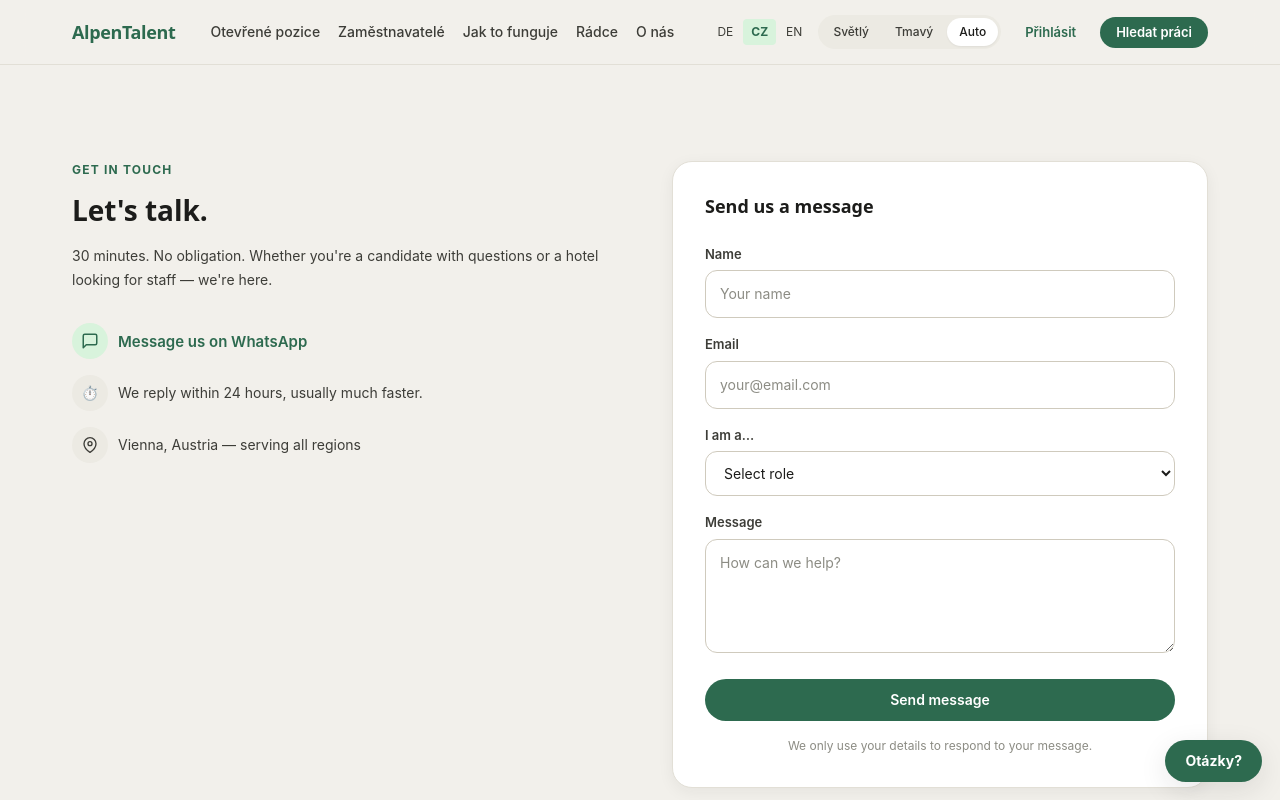
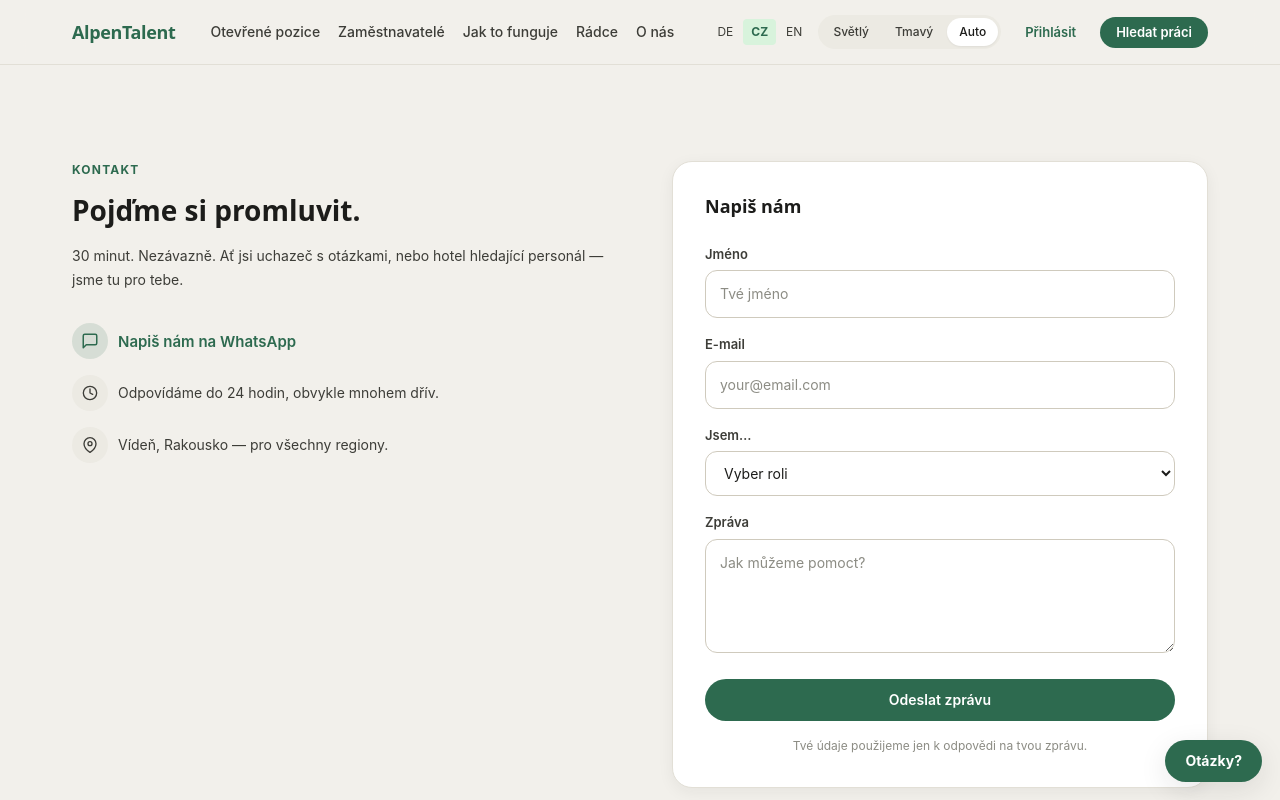
Before and after one commit to BlackBridgeGroup/at-web-beta, a Next.js app: page /cz/contact in a window 1280 px wide. Shown: the top 800 px of the page. Built offline with nearby package versions, Linux system fonts and the light colour scheme.

Commit message:
localize contact + regions

```diff
--- a/app/[locale]/contact/page.tsx
+++ b/app/[locale]/contact/page.tsx
@@ -9,10 +9,45 @@ export function generateStaticParams() {
 
 export const metadata: Metadata = { title: 'Contact' };
 
+const T: Record<string, {
+  eyebrow: string; h1: string; sub: string;
+  whatsapp: string; reply: string; location: string;
+  formTitle: string; name: string; namePh: string; email: string;
+  iam: string; selectRole: string; roleCand: string; roleEmp: string; rolePartner: string;
+  message: string; messagePh: string; send: string; privacy: string;
+}> = {
+  de: {
+    eyebrow: 'Kontakt', h1: 'Sprechen wir.',
+    sub: '30 Minuten. Unverbindlich. Ob du Kandidat mit Fragen bist oder ein Hotel, das Personal sucht — wir sind für dich da.',
+    whatsapp: 'Schreib uns auf WhatsApp', reply: 'Wir antworten innerhalb von 24 Stunden, meist viel schneller.', location: 'Wien, Österreich — für alle Regionen.',
+    formTitle: 'Schreib uns', name: 'Name', namePh: 'Dein Name', email: 'E-Mail',
+    iam: 'Ich bin…', selectRole: 'Rolle wählen', roleCand: 'Kandidat auf Jobsuche', roleEmp: 'Arbeitgeber / Hotel', rolePartner: 'Partner oder andere',
+    message: 'Nachricht', messagePh: 'Wie können wir helfen?', send: 'Nachricht senden', privacy: 'Wir nutzen deine Daten nur, um auf deine Nachricht zu antworten.',
+  },
+  cz: {
+    eyebrow: 'Kontakt', h1: 'Pojďme si promluvit.',
+    sub: '30 minut. Nezávazně. Ať jsi uchazeč s otázkami, nebo hotel hledající personál — jsme tu pro tebe.',
+    whatsapp: 'Napiš nám na WhatsApp', reply: 'Odpovídáme do 24 hodin, obvykle mnohem dřív.', location: 'Vídeň, Rakousko — pro všechny regiony.',
+    formTitle: 'Napiš nám', name: 'Jméno', namePh: 'Tvé jméno', email: 'E-mail',
+    iam: 'Jsem…', selectRole: 'Vyber roli', roleCand: 'Uchazeč hledající práci', roleEmp: 'Zaměstnavatel / hotel', rolePartner: 'Partner nebo jiné',
+    message: 'Zpráva', messagePh: 'Jak můžeme pomoct?', send: 'Odeslat zprávu', privacy: 'Tvé údaje použijeme jen k odpovědi na tvou zprávu.',
+  },
+  en: {
+    eyebrow: 'Get in touch', h1: "Let's talk.",
+    sub: "30 minutes. No obligation. Whether you're a candidate with questions or a hotel looking for staff — we're here.",
+    whatsapp: 'Message us on WhatsApp', reply: 'We reply within 24 hours, usually much faster.', location: 'Vienna, Austria — serving all regions.',
+    formTitle: 'Send us a message', name: 'Name', namePh: 'Your name', email: 'Email',
+    iam: 'I am a…', selectRole: 'Select role', roleCand: 'Candidate looking for work', roleEmp: 'Employer / hotel', rolePartner: 'Partner or other',
+    message: 'Message', messagePh: 'How can we help?', send: 'Send message', privacy: 'We only use your details to respond to your message.',
+  },
+};
+
 export default async function Contact({ params }: { params: Promise<{ locale: string }> }) {
   const raw = (await params).locale;
   if (!['de', 'cz', 'en'].includes(raw)) notFound();
   const locale = normalizeLocale(raw) as Locale;
+  const t = T[locale] ?? T.de;
+  const labelStyle = { display: 'block', fontSize: '0.8125rem', fontWeight: 600, marginBottom: 6, color: 'var(--text-muted)' } as const;
 
   return (
     <SiteShell locale={locale}>
@@ -21,71 +56,58 @@ export default async function Contact({ params }: { params: Promise<{ locale: st
           <div style={{ display: 'grid', gridTemplateColumns: 'repeat(auto-fit, minmax(300px, 1fr))', gap: 'var(--space-8)', alignItems: 'start' }}>
             {/* Left: info */}
             <div>
-              <p style={{ margin: '0 0 12px', fontSize: '0.75rem', fontWeight: 700, letterSpacing: '0.1em', textTransform: 'uppercase', color: 'var(--at-alpine-green)' }}>Get in touch</p>
-              <h1 className="at-h1" style={{ margin: '0 0 var(--space-2)' }}>Let's talk.</h1>
-              <p style={{ margin: '0 0 var(--space-4)', color: 'var(--text-muted)', lineHeight: 1.7 }}>
-                30 minutes. No obligation. Whether you're a candidate with questions or a hotel looking for staff — we're here.
-              </p>
+              <p style={{ margin: '0 0 12px', fontSize: '0.75rem', fontWeight: 700, letterSpacing: '0.1em', textTransform: 'uppercase', color: 'var(--at-alpine-green)' }}>{t.eyebrow}</p>
+              <h1 className="at-h1" style={{ margin: '0 0 var(--space-2)' }}>{t.h1}</h1>
+              <p style={{ margin: '0 0 var(--space-4)', color: 'var(--text-muted)', lineHeight: 1.7 }}>{t.sub}</p>
               <div style={{ display: 'flex', flexDirection: 'column', gap: 16 }}>
-                <a
-                  href="https://wa.me/436769124013"
-                  style={{ display: 'inline-flex', alignItems: 'center', gap: 10, color: 'var(--at-alpine-green)', fontWeight: 600, textDecoration: 'none', fontSize: '0.9375rem' }}
-                >
-                  <span style={{ width: 36, height: 36, borderRadius: '50%', background: 'var(--at-alpine-light)', display: 'flex', alignItems: 'center', justifyContent: 'center', color: 'var(--at-alpine-green)' }}>
+                <a href="https://wa.me/436769124013" style={{ display: 'inline-flex', alignItems: 'center', gap: 10, color: 'var(--at-alpine-green)', fontWeight: 600, textDecoration: 'none', fontSize: '0.9375rem' }}>
+                  <span style={{ width: 36, height: 36, borderRadius: '50%', background: 'color-mix(in srgb, var(--at-alpine-green) 14%, transparent)', display: 'flex', alignItems: 'center', justifyContent: 'center', color: 'var(--at-alpine-green)' }}>
                     <svg width="18" height="18" viewBox="0 0 24 24" fill="none" stroke="currentColor" strokeWidth="2" strokeLinecap="round" strokeLinejoin="round" aria-hidden="true"><path d="M21 15a2 2 0 0 1-2 2H7l-4 4V5a2 2 0 0 1 2-2h14a2 2 0 0 1 2 2z"/></svg>
                   </span>
-                  Message us on WhatsApp
+                  {t.whatsapp}
                 </a>
                 <div style={{ display: 'flex', alignItems: 'center', gap: 10, fontSize: '0.875rem', color: 'var(--text-muted)' }}>
-                  <span style={{ width: 36, height: 36, borderRadius: '50%', background: 'var(--bg-sunken)', display: 'flex', alignItems: 'center', justifyContent: 'center' }}>⏱️</span>
-                  We reply within 24 hours, usually much faster.
+                  <span style={{ width: 36, height: 36, borderRadius: '50%', background: 'var(--bg-sunken)', display: 'flex', alignItems: 'center', justifyContent: 'center', color: 'var(--text-muted)' }}>
+                    <svg width="16" height="16" viewBox="0 0 24 24" fill="none" stroke="currentColor" strokeWidth="2" strokeLinecap="round" strokeLinejoin="round" aria-hidden="true"><circle cx="12" cy="12" r="10"/><polyline points="12 6 12 12 16 14"/></svg>
+                  </span>
+                  {t.reply}
                 </div>
                 <div style={{ display: 'flex', alignItems: 'center', gap: 10, fontSize: '0.875rem', color: 'var(--text-muted)' }}>
                   <span style={{ width: 36, height: 36, borderRadius: '50%', background: 'var(--bg-sunken)', display: 'flex', alignItems: 'center', justifyContent: 'center', color: 'var(--text-muted)' }}>
                     <svg width="16" height="16" viewBox="0 0 24 24" fill="none" stroke="currentColor" strokeWidth="2" strokeLinecap="round" strokeLinejoin="round" aria-hidden="true"><path d="M21 10c0 7-9 13-9 13s-9-6-9-13a9 9 0 0 1 18 0z"/><circle cx="12" cy="10" r="3"/></svg>
                   </span>
-                  Vienna, Austria — serving all regions
+                  {t.location}
                 </div>
               </div>
             </div>
 
             {/* Right: form */}
             <div className="at-card" style={{ padding: 'var(--space-4)' }}>
-              <h2 className="at-h3" style={{ margin: '0 0 var(--space-3)' }}>Send us a message</h2>
+              <h2 className="at-h3" style={{ margin: '0 0 var(--space-3)' }}>{t.formTitle}</h2>
               <form style={{ display: 'grid', gap: 'var(--space-2)' }}>
                 <div>
-                  <label style={{ display: 'block', fontSize: '0.8125rem', fontWeight: 600, marginBottom: 6, color: 'var(--text-muted)' }}>Name</label>
-                  <input className="at-input" type="text" placeholder="Your name" required />
+                  <label style={labelStyle}>{t.name}</label>
+                  <input className="at-input" type="text" placeholder={t.namePh} required />
                 </div>
                 <div>
-                  <label style={{ display: 'block', fontSize: '0.8125rem', fontWeight: 600, marginBottom: 6, color: 'var(--text-muted)' }}>Email</label>
+                  <label style={labelStyle}>{t.email}</label>
                   <input className="at-input" type="email" placeholder="your@email.com" required />
                 </div>
                 <div>
-                  <label style={{ display: 'block', fontSize: '0.8125rem', fontWeight: 600, marginBottom: 6, color: 'var(--text-muted)' }}>I am a…</label>
-                  <select className="at-input">
-                    <option value="">Select role</option>
-                    <option>Candidate looking for work</option>
-                    <option>Employer / hotel</option>
-                    <option>Partner or other</option>
+                  <label style={labelStyle}>{t.iam}</label>
+                  <select className="at-input" defaultValue="">
+                    <option value="">{t.selectRole}</option>
+                    <option>{t.roleCand}</option>
+                    <option>{t.roleEmp}</option>
+                    <option>{t.rolePartner}</option>
                   </select>
                 </div>
                 <div>
-                  <label style={{ display: 'block', fontSize: '0.8125rem', fontWeight: 600, marginBottom: 6, color: 'var(--text-muted)' }}>Message</label>
-                  <textarea
-                    className="at-input"
-                    placeholder="How can we help?"
-                    rows={4}
-                    style={{ resize: 'vertical' }}
-                    required
-                  />
+                  <label style={labelStyle}>{t.message}</label>
+                  <textarea className="at-input" placeholder={t.messagePh} rows={4} style={{ resize: 'vertical' }} required />
                 </div>
-                <button type="submit" className="at-btn at-btn--primary" style={{ width: '100%', justifyContent: 'center', marginTop: 4 }}>
-                  Send message
-                </button>
-                <p style={{ margin: 0, fontSize: '0.75rem', color: 'var(--text-subtle)', textAlign: 'center' }}>
-                  We only use your details to respond to your message.
-                </p>
+                <button type="submit" className="at-btn at-btn--primary" style={{ width: '100%', justifyContent: 'center', marginTop: 4 }}>{t.send}</button>
+                <p style={{ margin: 0, fontSize: '0.75rem', color: 'var(--text-subtle)', textAlign: 'center' }}>{t.privacy}</p>
               </form>
             </div>
           </div>
```
Also changed, not shown: app/[locale]/regions/page.tsx (+20 -22 lines).
